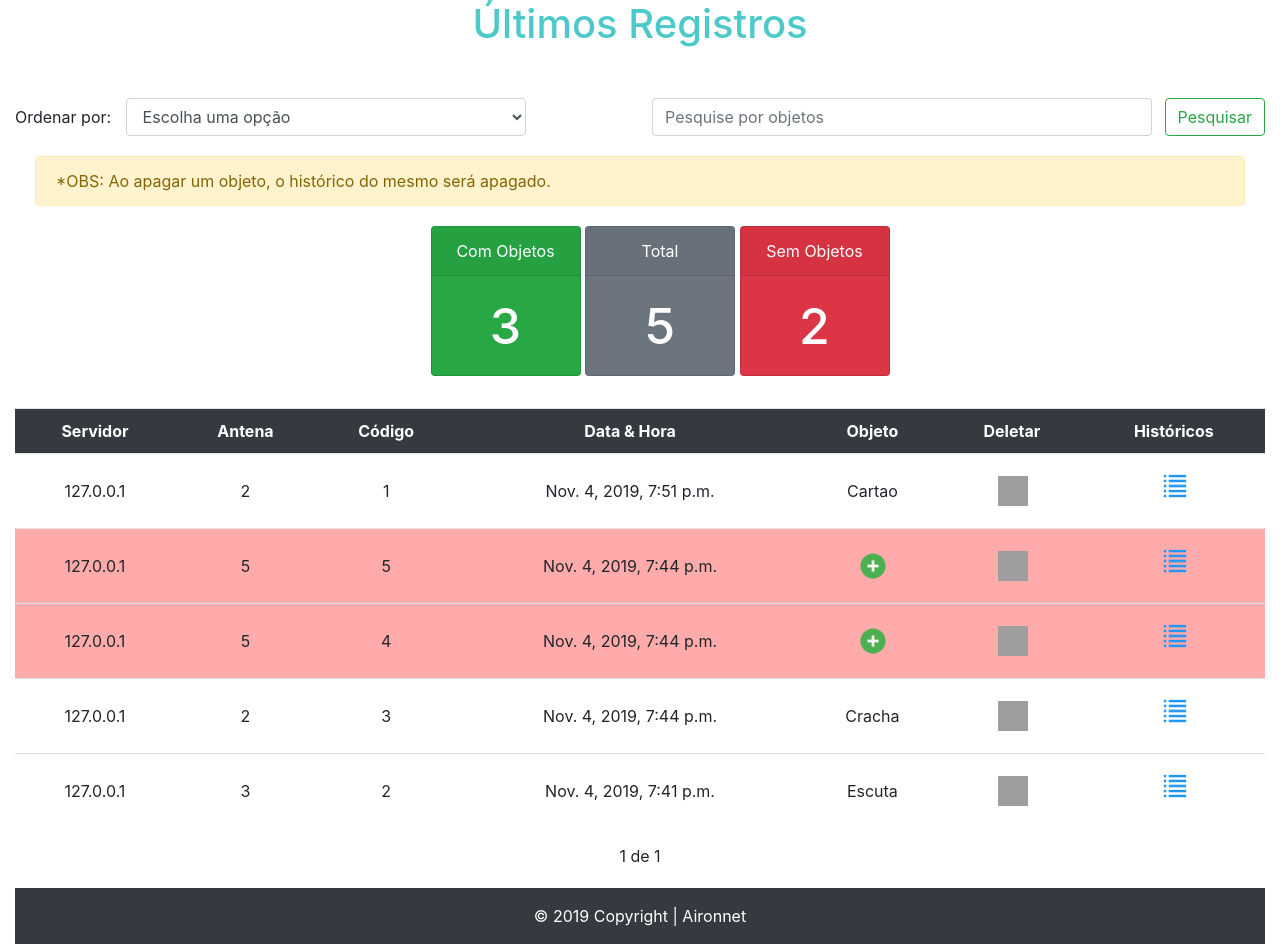
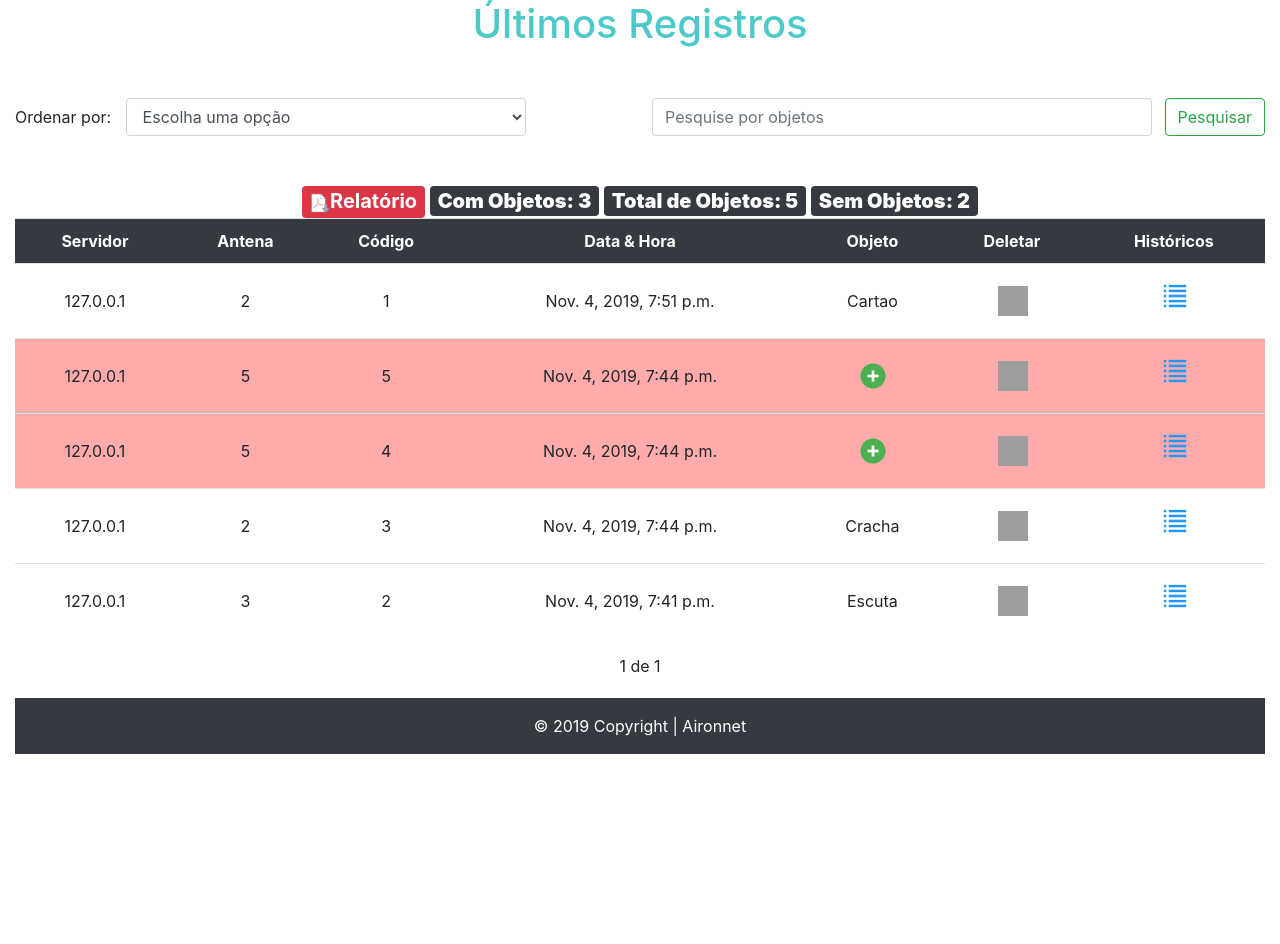
Before and after one commit to Fael-dev/rfid, a Django app: page /lista/ in a window 1280 px wide. Shown: the part 56-1000 px from the top of the page. After the commit the page ends 810 px from the top, so only its background shows below. Run offline with Django 3.2, Linux system fonts and the light colour scheme; a user stored in the database is signed in; data comes from the database, SQL or seed files in the repository; both versions use the stored data as it was after the commit; some libraries are stand-ins or nearby versions; grey boxes are pictures that could not be loaded.

Commit message:
Onde sera

```diff
--- a/list/static/css/style.css
+++ b/list/static/css/style.css
@@ -77,6 +77,7 @@
 /* ==================== FILTRO ======================= */
 .filter-div{
 	margin-top: 50px;
+	margin-bottom:50px;
 	padding:0px;
 }
 #filter{
@@ -121,33 +122,12 @@ ul.messages{
 ul.messages li{
 	list-style: none;
 }
-/*================ PÁGINA 404 ===================*/
-
-.card-title{
-	font-size: 50px;
-}
-.alert{
-	margin: 20px;
+/*================ CONFIGURAÇÃO PDF ===================*/
+.card{
+	margin-bottom: 20px;
+	margin-top: 20px;
 }
 
-.card{
-	display: inline-block;
-	height: 150px;
-	width: 150px;
-}
-.card-title, .card-header{
-	text-align: center;
-}
-ul.cards{
-	list-style: none;
-	width: 100%;
-	margin-left:auto;
-	margin-rigth:auto;
-
-}
-ul.cards li{
-	display: inline-block;
-}
 
 /*============ Home Page =============*/
 
@@ -167,3 +147,28 @@ h1, p, a {
 .jumbotron{
   text-align: center;
 }
+
+
+/*================ PDF ===============*/
+
+.btn-pdf{
+	background-color: transparent;
+	border: 1px solid #4DC9C9;
+	border-radius:10px;
+	margin-bottom: 10px;
+}
+.img-pdf{
+	width: 20px;
+	height: 20px;
+}
+/* ================== INFORMATIVOS SOBRE OS OBJ =============== */
+
+.badge{
+	font-size: 20px;
+}
+/* ======================== BUTTON ==================  */
+
+button{
+	border:none;
+	cursor: pointer;
+}
--- a/list/templates/index.html
+++ b/list/templates/index.html
@@ -28,37 +28,95 @@
       {% endfor %}
     </ul>
   {% endif %}
-  <div class="alert alert-warning" role="alert">
+ <!--<div class="alert alert-warning" role="alert">
     *OBS: Ao apagar um objeto, o histórico do mesmo será apagado.
   </div>
+-->
   <center>
-  <ul class="cards">
-    <li>
-      <div class="card text-white bg-success mb-3" style="max-width: 18rem;">
-        <div class="card-header">Com Objetos</div>
+      <!-- FILTROS DO RELATÓRIO -->
+  <form method="POST" action="pdf/">
+    {% csrf_token %}
+      <div class="modal fade bd-example-modal-lg" tabindex="-1" role="dialog" aria-labelledby="myLargeModalLabel" aria-hidden="true">
+        <div class="modal-dialog modal-lg">
+          <div class="modal-content">
+              <div class="modal-header">
+                  <h5 class="modal-title">Relatório do Histórico</h5>
+                  <button type="button" class="close" data-dismiss="modal" aria-label="Fechar">
+                    <span aria-hidden="true">&times;</span>
+                  </button>
+                </div>
+              <div class="modal-body">
+                <!--
+                  <div class="card" style="width: 100%;">
                       <div class="card-body">
-          <h5 class="card-title">{{com}}</h5>
+                        <h5 class="card-title">Filtrar por:</h5>
+                        <span class="badge badge-danger"> <input name="ckb1" type="checkbox" value="sem"> Códigos sem Objeto</span>
+                        <span class="badge badge-success"> <input name="ckb1" type="checkbox" value="com"> Códigos com Objeto</span>
                       </div>
                   </div>
-    </li>
-    <li>
-     <div class="card text-white bg-secondary mb-3" style="max-width: 18rem;">
-      <div class="card-header">Total</div>
+                -->
+                    <div class="card" style="width: 100%;">
                         <div class="card-body">
-        <h5 class="card-title">{{ total }}</h5>
+                          <h5 class="card-title"><b> Gerar Relatório do Código: </b></h5>
+                          <select name="selectcode" id="selectcode" class="form-control">
+                            <option value="todos">Todos os códigos</option>
+                            {% for obj in obj %}
+                              <option value="{{ obj.code }}">Apenas:{{ obj.code }}</option>
+                            {% endfor %}
+                          </select>
+                          <span>*Ao selecionar todos os códigos, o campo CÓDIGO será inserido.</span>
                         </div>
                     </div>
-    </li>
-    <li>
-    <div class="card text-white bg-danger mb-3" style="max-width: 18rem;">
-      <div class="card-header">Sem Objetos</div>
+                    <div class="card" style="width: 100%;">
                         <div class="card-body">
-        <h5 class="card-title">{{ sem }}</h5>
+                          <h5 class="card-title"><b> Campos que vai ter:</b></h5>
+                          <select name="selectcampos" id="selectcampos" class="form-control">
+                              <option value="todos">Todos os campos</option>
+                              <option value="1"> Servidor - Objeto - Data e Hora </option>
+                              <option value="2"> Servidor - Antena - Objeto </option>
+                              <option value="3"> Servidor - Data e Hora - Antena </option>
+                              <option value="4"> Data e Hora - Antena - Objeto </option>
+                          </select>
+                          <span> *Código(Obrigatório)</span>
                         </div>
                     </div>
-    </li>
-  </ul>
+              </div>
+              <div class="modal-footer">
+                  <button type="button" class="badge badge-light" data-dismiss="modal"><img src="{% static 'images/excluir.png' %}" class="img-pdf">Fechar</button>
+                  <button type="submit" class="badge badge-light"> <img src="{% static 'images/print.png' %}" class="img-pdf">Gerar PDF</button>
+              </div>
+          </div>
+        </div>
+      </div>
+    </form>
+
+    <button type="button" class="badge badge-danger" data-toggle="modal" data-target=".bd-example-modal-lg"><img src="{% static 'images/pdf.png' %}" class="img-pdf">Relatório</button>
+    <span class="badge badge-dark"> <b> Com Objetos: {{ com }}</b></span>
+    <span class="badge badge-dark"> <b>Total de Objetos: {{ total }}</b></span>
+    <span class="badge badge-dark"> <b> Sem Objetos: {{ sem }}</b></span>
+
   </center>
+<!--
+  <div class="modal fade" id="modalExemplo" tabindex="-1" role="dialog" aria-labelledby="exampleModalLabel" aria-hidden="true">
+                <div class="modal-dialog" role="document">
+                  <div class="modal-content">
+                    <div class="modal-header">
+                      <h5 class="modal-title" id="exampleModalLabel">Excluir Objeto</h5>
+                      <button type="button" class="close" data-dismiss="modal" aria-label="Fechar">
+                        <span aria-hidden="true">&times;</span>
+                      </button>
+                    </div>
+                    <div class="modal-body">
+                      Ao excluir o objeto, o historico do mesmo será apagado.
+                    </div>
+                    <div class="modal-footer">
+                      <button type="button" class="btn btn-secondary" data-dismiss="modal">Voltar</button>
+                      <button type="button" class="btn btn-primary"><a href="delete/{{obj.id}}">Excluir</a></button>
+                    </div>
+                  </div>
+                </div>
+              </div>
+-->
     <table class="table">
       <tr align="middle" id="titulos">
         <th>Servidor</th> <th>Antena</th>
@@ -74,11 +132,12 @@
                 <td><a href="delete/{{obj.id}}"><button class="btn-acao" title="Deletar Objeto"><img src="{% static 'images/excluir.png' %}" class="btn-img"></button></a> </td>
                 <td><a href="historico/{{obj.code}}"><button class="btn-hist" title="historico"> <img src="{%static 'images/hist.png'%}" class="btn-img"></button></a></td>
               </tr>
+
           {% else %}
               <tr align="middle" bgcolor="#ffabab"  class="hover-so">
                 <td> {{ obj.server }} </td> <td> {{ obj.antena }} </td>
                 <td>  {{ obj.code }}  </td> <td> {{ obj.date }}  </td><td><a href="cadastro/{{ obj.id }}"><button class="btn-acao" title="Adicionar Objeto"><img src="{% static 'images/add.png' %}" class="btn-img"></button></a></td>
-                <td><a href="delete/{{obj.id}}"><button class="btn-acao" title="Deletar Objeto"><img src="{% static 'images/excluir.png' %}" class="btn-img" ></button></a> </td>
+                <td><a href="delete/{{obj.id}}"><button class="btn-acao" title="Deletar Objeto" data-toggle="modal" data-target="#modalExemplo"><img src="{% static 'images/excluir.png' %}" class="btn-img" ></button></a> </td>
                 <td><a href="historico/{{obj.code}}"><button class="btn-hist" title="historico"> <img src="{%static 'images/hist.png'%}" class="btn-img"></button></a></td>
               </tr>
 
--- a/list/urls.py
+++ b/list/urls.py
@@ -7,4 +7,5 @@ urlpatterns = [
 	path('lista/delete/<int:id>', views.deleteObj, name='delete-teste'),
 	path('lista/cadastro/<int:id>', views.add, name='add-objeto'),
 	path('lista/historico/<str:code>', views.historico, name='historico'),
+	path('lista/pdf/', views.gerar_pdf, name='pdf'),
 ]
--- a/list/views.py
+++ b/list/views.py
@@ -6,12 +6,14 @@ from .models import Objeto, Historico
 from .forms import ObjForm
 from datetime import datetime
 from django.contrib import messages
+from .utils import render_to_pdf
+from django.template.loader import get_template
+from django.http import HttpResponse
 
 '''
-	COM O LOGIN REQUIRED O CÓDIGO NÃO ESTÁ GUARDANDO OS DADOS RECEBIDOS DA ANTENA.
+	FILTRO DO RELATÓRIO DE PDF QUASE PRONTO. FALTANDO IMPLEMENTAÇÃO DOS CHECKBOXES.
 
 '''
-
 def homepage(request):
 
 	template_name = 'homepage.html'
@@ -37,14 +39,7 @@ def homepage(request):
 		    	hist.objeto = obj1.objeto
 		    	hist.date = obj1.date
 		    	hist.save()
-		    	# Adicionando o novo objeto ao histórico
-		    	hist1 = Historico()
-		    	hist1.server = fml.server
-		    	hist1.antena = fml.antena
-		    	hist1.code = fml.code
-		    	hist1.objeto = obj1.objeto
-		    	hist1.date = datetime.now()
-		    	hist1.save()
+
 		    	# Atualizando o objeto anterior, pelo que acabou de receber
 		    	obj = Objeto.objects.get(code=fml.code)
 		    	obj.server = fml.server
@@ -53,6 +48,7 @@ def homepage(request):
 		    	obj.date = datetime.now()
 		    	obj.save()
 		    	return redirect('/')
+
 		    # Se o resultado for menor que 1 minuto
 		    else:
 		    	return redirect('/')
@@ -69,6 +65,7 @@ def homepage(request):
 		form = ObjForm()
 
 	return render(request, template_name)
+
 
 @login_required
 def listar(request):
@@ -131,5 +128,37 @@ def historico(request, code):
 	if not hist:
 		return render(request, '404.html')
 	# hist = get_list_or_404(Historico, code=code)
+
 	template_name = 'historico.html'
-	return render(request, template_name, {'hist':hist})
+	return render(request, template_name, {'hist':hist, 'code':code})
+
+'''
+@login_required
+def gerar_pdf(request, code ,*args, **kwargs):
+	data_emissao = datetime.now()
+	user = request.user
+	hist = Historico.objects.filter(code=code)
+	data = {'hist': hist, 'user':user, 'data_emissao':data_emissao}
+	pdf = render_to_pdf('relatorio.html', data)
+	return HttpResponse(pdf, content_type='application/pdf')
+'''
+
+@login_required
+def gerar_pdf(request,*args, **kwargs):
+
+	data_emissao = datetime.now()
+	user = request.user
+	filtro_select = request.POST.get('selectcode')
+	option = request.POST.get('selectcampos')
+
+	if filtro_select == 'todos':
+		codigo = filtro_select
+		hist = Historico.objects.all()
+	else:
+		codigo = filtro_select
+		hist = Historico.objects.filter(code=filtro_select)
+
+
+	data = {'hist': hist, 'user':user, 'data_emissao':data_emissao, 'codigo':codigo, 'opt':option}
+	pdf = render_to_pdf('relatorio.html', data)
+	return HttpResponse(pdf, content_type='application/pdf')
```
Also changed, not shown: enviar.py (+4 -4 lines), list/templates/historico.html (+12 -8 lines), list/templates/relatorio.html (added, +208 -0 lines), list/utils.py (added, +15 -0 lines), db.sqlite3, list/models.py (line endings or trailing spaces), list/static/images/pdf.png (added), list/static/images/print.png (added). Lines whose indentation alone changed are shown as unchanged.
